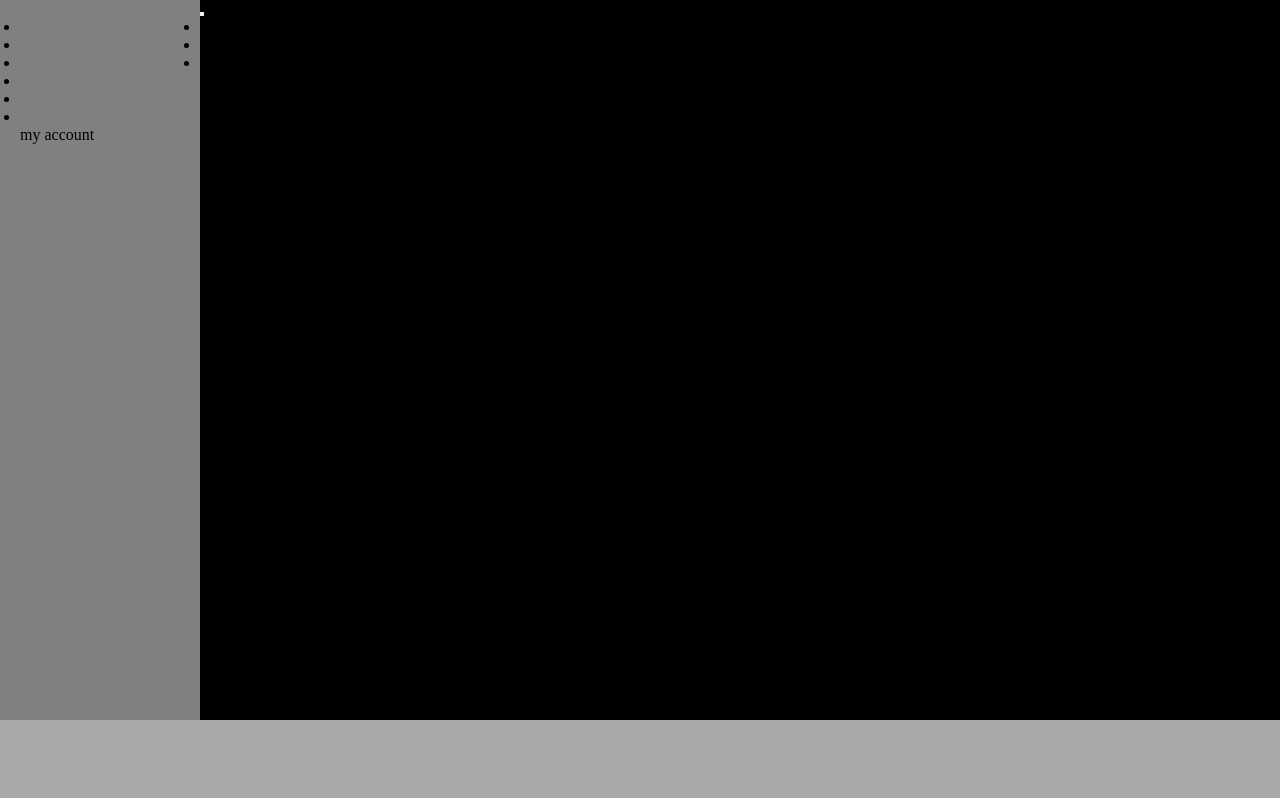
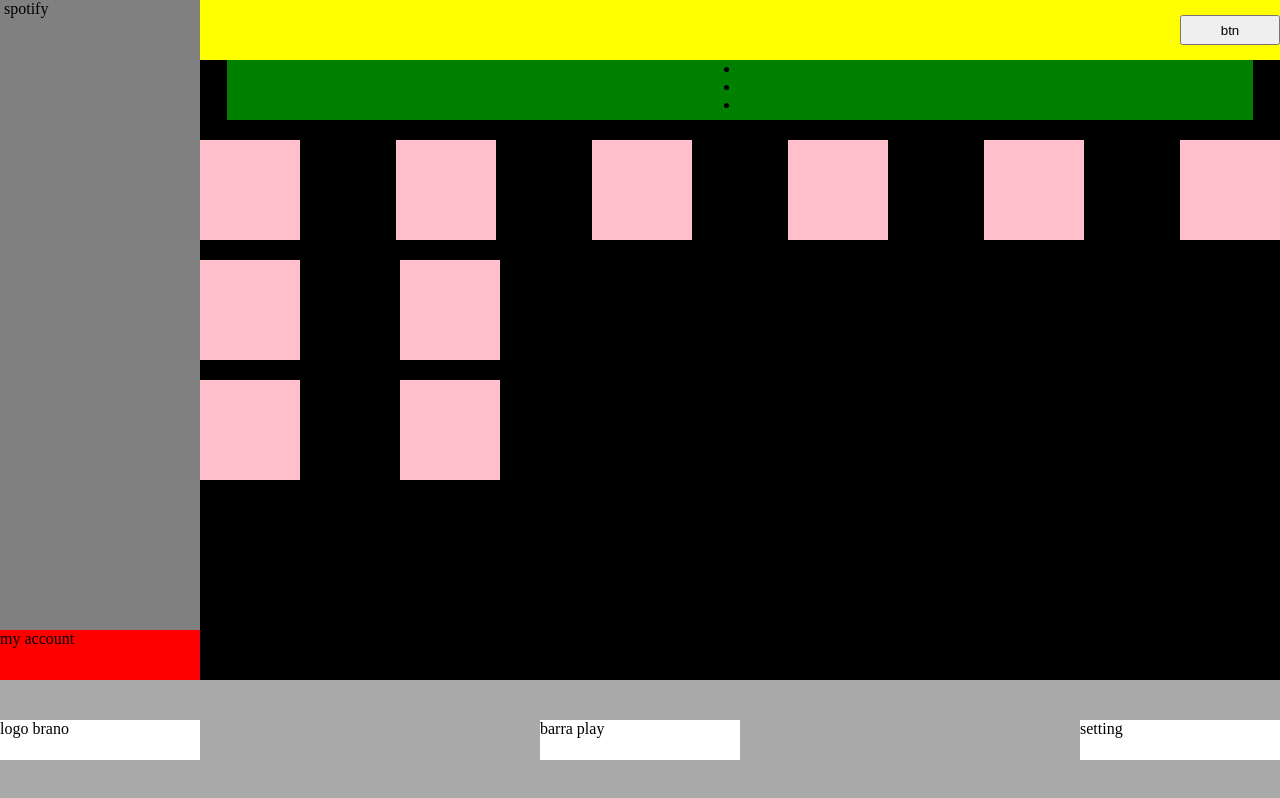
Before and after one commit to Maichol-Sibiriu/html-css-spotifyweb, a plain HTML site: page index.html in a window 1280 px wide. Drawn offline with Linux system fonts and the light colour scheme.

Commit message:
schema fatto senza scroll

```diff
--- a/css/style.css
+++ b/css/style.css
@@ -18,9 +18,16 @@
 }
 
 .nav{
-  padding: 0px 20px;
+  flex-direction: column;
+  display: flex;
+  flex-basis: 200px;
   background-color: grey;
-  flex-basis: 200px;
+}
+
+.account{
+  margin: auto 0 0;
+  height: 50px;
+  background-color: red;
 }
 
 .choose{
@@ -28,7 +35,81 @@
   flex-grow: 1;
 }
 
+.upgrade{
+  display: flex;
+  width: 100%;
+  height: 60px;
+  background-color: yellow;
+  justify-content: flex-end;
+}
+
+button{
+  width: 100px;
+  height: 30px;
+  align-self: center;
+}
+
+.main-menu{
+  display: flex;
+  width: 95%;
+  height: 60px;
+  background-color: green;
+  margin: 0 auto;
+  justify-content: center;
+}
+
+.tracks{
+  display: flex;
+  justify-content: space-between;
+  margin-top: 20px;
+}
+
+.tracks2{
+  display: flex;
+  margin-top: 20px;
+  margin-bottom: 20px;
+}
+
+.tracks3{
+  display: flex;
+  margin-bottom: 20px;
+}
+
+.tracks2 .box{
+  margin-right: 100px;
+}
+
+.tracks3 .box{
+  margin-right: 100px;
+}
+
+.box{
+  width: 100px;
+  height: 100px;
+  background-color: pink;
+}
+
 footer{
+  display: flex;
   padding: 40px 0px;
   background-color: darkgrey;
+  justify-content: space-between;
 }
+
+.ico{
+  width: 200px;
+  height: 40px;
+  background-color: white;
+}
+
+.play{
+  width: 200px;
+  height: 40px;
+  background-color: white;
+}
+
+.setting{
+  width: 200px;
+  height: 40px;
+  background-color: white;
+}
--- a/index.html
+++ b/index.html
@@ -7,16 +7,20 @@
   </head>
 
   <!-- SPOTIFY -->
-  <body class="spotify">
+  <body>
+    <div class="spotify">
 
       <div class="content">
 
         <!-- lista nav left -->
         <aside class="nav">
 
+          <!-- nav-up -->
+          <div class="nav-up">
+
             <!-- logo -->
             <img src="" alt="">
-
+              spotify
             <!-- lista menu nav -->
             <ul>
             <li></li>
@@ -30,11 +34,14 @@
             <li></li>
             <li></li>
             </ul>
+          </div>
 
+          <!-- nav bottom -->
           <!-- account -->
           <div class="account">
             my account
           </div>
+
         </aside>
 
         <!-- griglia box right -->
@@ -44,7 +51,7 @@
 
         <!-- bottone upgrade -->
         <div class="upgrade">
-          <button type="button" name="button"></button>
+          <button type="button" name="button">btn</button>
         </div>
 
         <!-- lista main menu -->
@@ -78,6 +85,24 @@
           </div>
         </section>
 
+        <section class="tracks2">
+          <div class="box">
+
+          </div>
+          <div class="box">
+
+          </div>
+        </section>
+
+        <section class="tracks3">
+          <div class="box">
+
+          </div>
+          <div class="box">
+
+          </div>
+        </section>
+
         </main>
       </div>
 
@@ -86,19 +111,21 @@
       <footer class="play-music">
 
         <!-- logo canzone -->
-    <div class="">
-
+        <div class="ico">
+          logo brano
         </div>
 
         <!-- play canzone -->
-    <div class="">
-
+        <div class="play">
+          barra play
         </div>
 
         <!-- menu impostazioni -->
-    <div class="">
+        <div class="setting">
+          setting
+        </div>
+      </footer>
 
     </div>
-    </footer>
   </body>
 </html>
```
Lines whose indentation alone changed are shown as unchanged.
